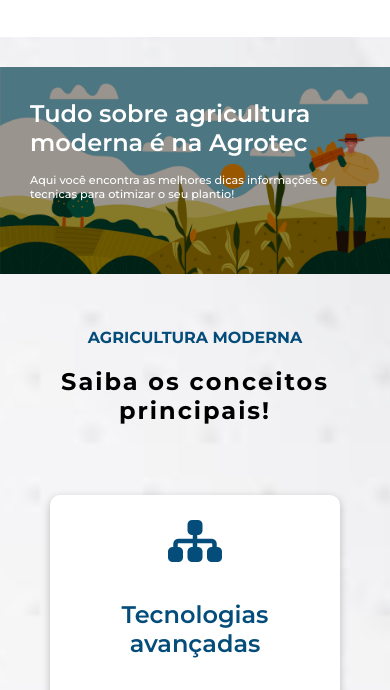
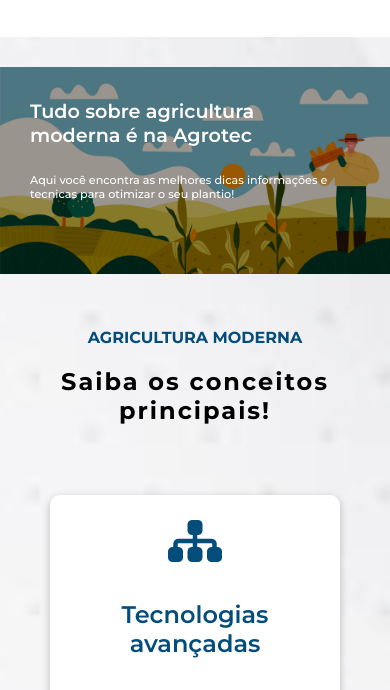
Before and after one commit to FelipeEsaki/agrotec, a plain HTML site: page index.html in a window 390 px wide. Shown: the part 143-833 px from the top of the page. Drawn offline with nearby package versions, Linux system fonts and the light colour scheme; files that its build step writes are made by us from their sources; files whose address does not match are found by name.

Commit message:
commit fix h2

```diff
--- a/_home.scss
+++ b/_home.scss
@@ -80,7 +80,7 @@ main {
             position: absolute;
             top: 25%;
             left: 120px;
-            font-size: 3.5rem;
+            font-size: 2.5rem;
             font-weight: 600;
             color: $cor-branco;
             z-index: 999;
@@ -240,7 +240,7 @@ main {
 
 
 
-@media (max-width: 700px) {
+@media (max-width: 750px) {
     .header {
         @include header-520;
     }
@@ -379,7 +379,7 @@ main {
     }
 }
 
-@media (max-width: 410px) {
+@media (max-width: 500px) {
     .header {
         @include header-520;
     }
@@ -431,7 +431,7 @@ main {
                 position: absolute;
                 top: 15%;
                 left: 30px;
-                font-size: 1.5rem;
+                font-size: 1.2rem;
                 font-weight: 600;
                 color: $cor-branco;
                 z-index: 999;
```
